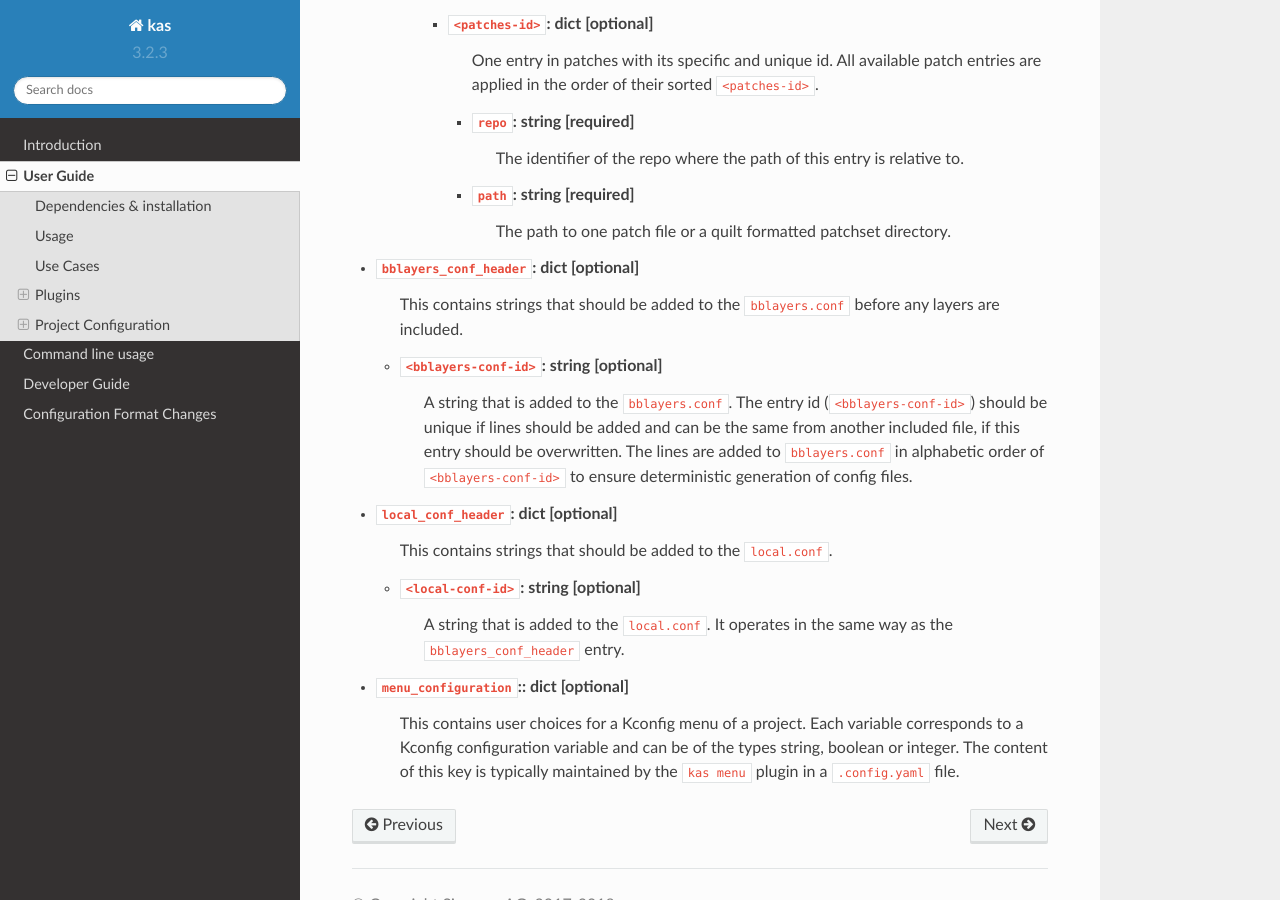
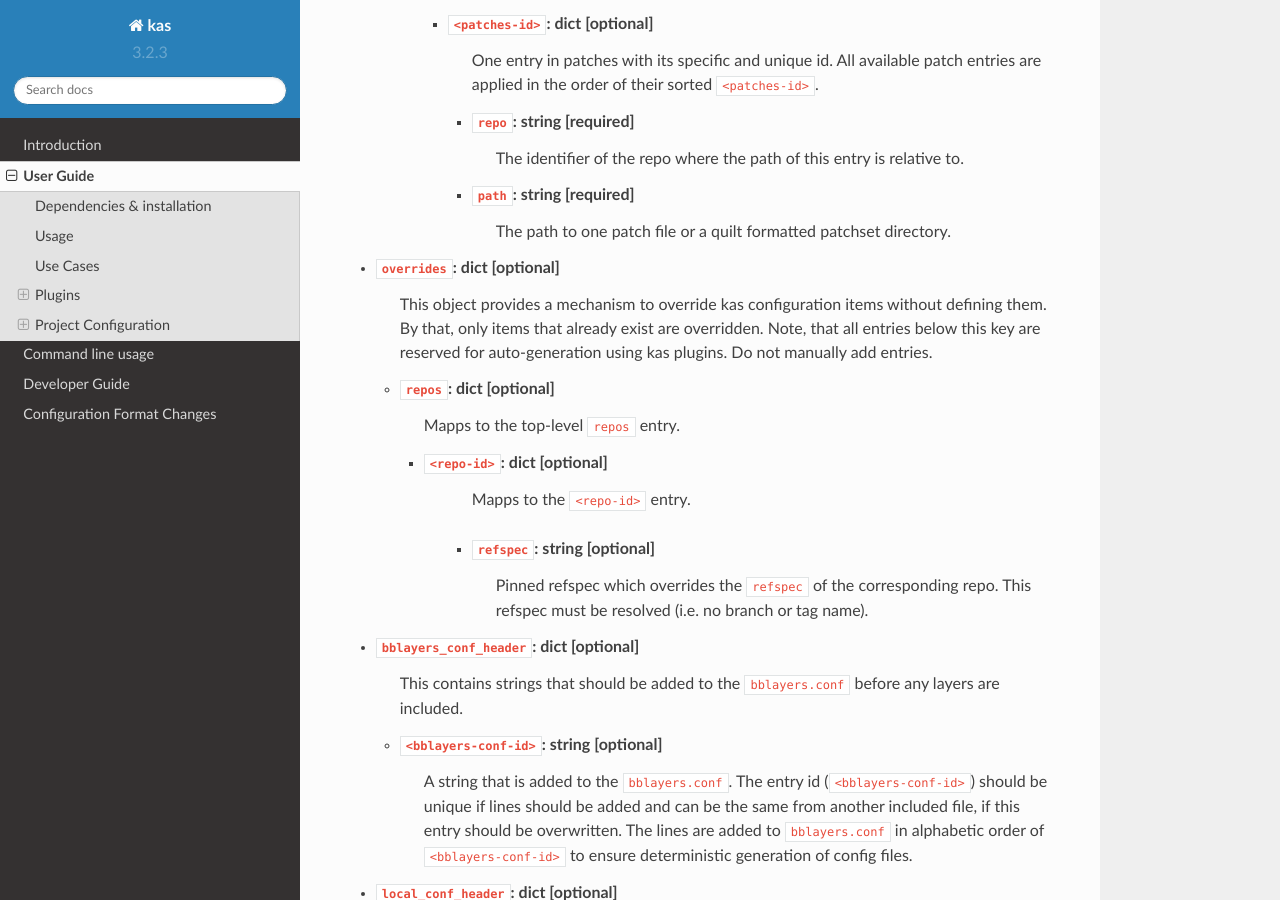
Before and after one commit to siemens/kas, a Sphinx documentation site: the page built from docs/userguide.rst, in a window 1280 px wide and 900 px high, scrolled down 9244 px. Built offline with Sphinx 7.4.7 and the Read the Docs theme 2.0.0, drawn with Linux system fonts in a browser that asks for light colours.

Commit message:
add support to override refspec of repos
This patch adds the top-level `overrides` entry, which is used to
override (or pin) the refspec of repositories. The main difference to a
direct override is that this logic only applies to repos that are
already defined. By that, a superset of all repos can be added to this
entry (similar to a global lockfile), but only the currently active ones
are affected. A new top-level keyword is required because everything
below the "repos" keyword is potentially defined by "default" values.
For the locking mechanism, a clear separation between overrides (only
override if existing) and definitions is required to be able to define a
global lockfile with all possible repos, while just defining some repos.

Proposed-by: Ross Burton <ross@burtonini.com>
Signed-off-by: Felix Moessbauer <felix.moessbauer@siemens.com>
[Jan: also bump __file_version__]
Signed-off-by: Jan Kiszka <jan.kiszka@siemens.com>

```diff
--- a/docs/userguide.rst
+++ b/docs/userguide.rst
@@ -455,6 +455,22 @@
         * ``path``: string [required]
             The path to one patch file or a quilt formatted patchset directory.
 
+* ``overrides``: dict [optional]
+    This object provides a mechanism to override kas configuration items
+    without defining them. By that, only items that already exist are
+    overridden. Note, that all entries below this key are reserved for
+    auto-generation using kas plugins. Do not manually add entries.
+
+  * ``repos``: dict [optional]
+      Mapps to the top-level ``repos`` entry.
+
+    * ``<repo-id>``: dict [optional]
+        Mapps to the ``<repo-id>`` entry.
+
+       * ``refspec``: string [optional]
+           Pinned refspec which overrides the ``refspec`` of the corresponding
+           repo. This refspec must be resolved (i.e. no branch or tag name).
+
 * ``bblayers_conf_header``: dict [optional]
     This contains strings that should be added to the ``bblayers.conf`` before
     any layers are included.
--- a/kas/__version__.py
+++ b/kas/__version__.py
@@ -28,5 +28,5 @@
 __version__ = '3.2.3'
 
 # Please update docs/format-changelog.rst when changing the file version.
-__file_version__ = 13
+__file_version__ = 14
 __compatible_file_version__ = 1
```
Also changed, not shown: docs/format-changelog.rst (+8 -0 lines), 3 other files.
